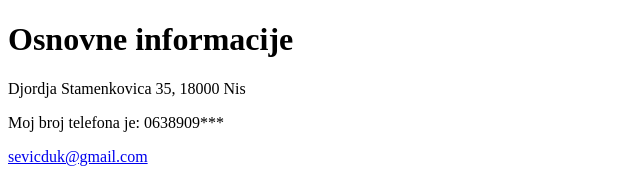
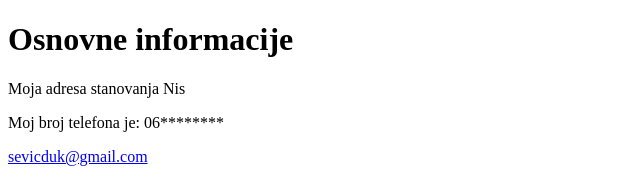
Before and after one commit to SevicDuk/cv, a plain HTML site: page contact.html in a window 1280 px wide. Shown: the top 182 px of the page, without its empty margins (0-640 px from the left). Drawn offline with Linux system fonts and the light colour scheme.

Commit message:
Update contact.html

```diff
--- a/contact.html
+++ b/contact.html
@@ -8,8 +8,8 @@
 <body>
 
     <h1>Osnovne informacije</h1>
-    <p>Djordja Stamenkovica 35, 18000 Nis</p>
-    <p>Moj broj telefona je: 0638909***</p>
+    <p>Moja adresa stanovanja Nis</p>
+    <p>Moj broj telefona je: 06********</p>
     <p><a href="sevicduk@gmail.com">sevicduk@gmail.com</a></p>
     <p><a href="https://www.linkedin.com/in/dusan-sevic-39732a201/">Moj linkedin akaunt </a></p>
     <p><a href="https://sr-rs.facebook.com/dusan.sevic.1">facebook</a></p>
```
